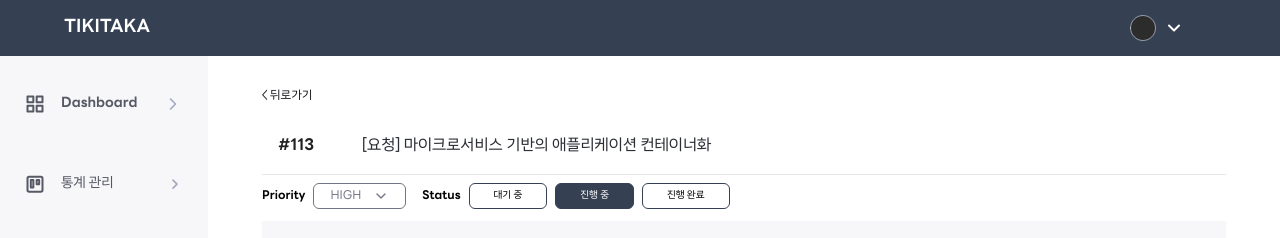
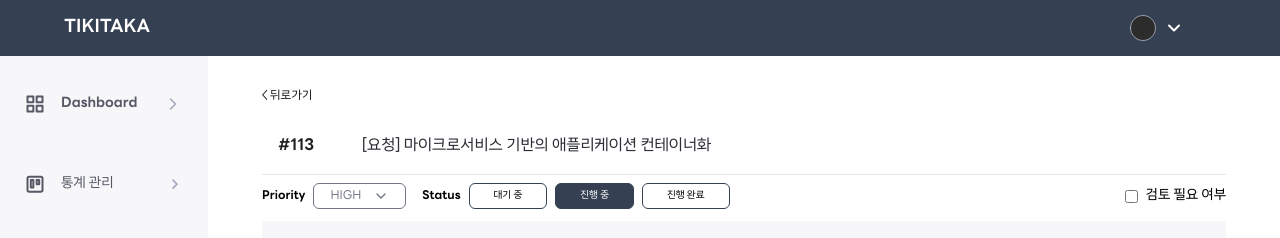
Before and after one commit to lamiiiii/TRILLION-TikiTaka-FE, a React app: page /manager/detail in a window 1280 px wide. Shown: the top 238 px of the page. Built offline with nearby package versions, Linux system fonts and the light colour scheme.

Commit message:
TKT-39 feat: 검토 현황 섹션 구현

```diff
--- a/src/components/common/Icon.tsx
+++ b/src/components/common/Icon.tsx
@@ -241,3 +241,12 @@ export function LinkIcon() {
     </svg>
   );
 }
+
+// 체크 아이콘
+export function CheckIcon() {
+  return (
+    <svg width="16" height="16" viewBox="0 0 16 16" fill="none" xmlns="http://www.w3.org/2000/svg">
+      <path d="M13.3332 4L5.99984 11.3333L2.6665 8" stroke="#1E1E1E" stroke-width="1.6" stroke-linecap="round" stroke-linejoin="round" />
+    </svg>
+  );
+}
--- a/src/components/manager/detail/ManagerDetailContainer.tsx
+++ b/src/components/manager/detail/ManagerDetailContainer.tsx
@@ -9,8 +9,12 @@ import TicketDetail from './TicketDetail';
 import TicketSetting from './TicketSetting';
 import TicketTask from './TicketTask';
 import {CONTAINERIZATION_REQUEST} from '../../../constants/constants';
+import TicketReview from './TicketReview';
+import {useTicketStore} from '../../../store/store';
 
 export default function ManagerDetailContainer() {
+  const {isReviewNeeded} = useTicketStore();
+
   const navigate = useNavigate();
   const handleGoBack = () => {
     navigate(-1);
@@ -36,6 +40,7 @@ export default function ManagerDetailContainer() {
         </div>
 
         <section className="flex flex-col gap-5 w-full">
+          {isReviewNeeded && <TicketReview />}
           <TicketDetail />
           <TicketSetting />
           <TicketTask />
--- a/src/components/manager/detail/StatusBar.tsx
+++ b/src/components/manager/detail/StatusBar.tsx
@@ -8,8 +8,8 @@ interface StatusBarProps {
 }
 export default function StatusBar({status}: StatusBarProps) {
   const [currentStatus, setCurrentStatus] = useState(status);
-  const priority = useTicketStore((state) => state.priority);
-  const setPriority = useTicketStore((state) => state.setPriority);
+  const {isReviewNeeded, setIsReviewNeeded, priority, setPriority} = useTicketStore();
+
   const handlePrioritySelect = (selectedOption: string) => {
     setPriority(selectedOption);
   };
@@ -18,8 +18,13 @@ export default function StatusBar({status}: StatusBarProps) {
     setCurrentStatus(option);
   };
 
+  const handleReviewCheckbox = () => {
+    setIsReviewNeeded(!isReviewNeeded);
+  };
+
   return (
-    <div className="flex items-center gap-2 mt-2">
+    <div className="flex justify-between items-center gap-2 mt-2">
+      <div className="flex items-center gap-2">
         <div className="flex items-center gap-2 mr-2">
           <label className="text-body-bold">Priority</label>
           <DropDown label="Priority" options={PRIORITY} value={priority} onSelect={handlePrioritySelect} />
@@ -40,5 +45,13 @@ export default function StatusBar({status}: StatusBarProps) {
           ))}
         </div>
       </div>
+
+      <section className="flex items-center gap-4">
+        <label className="flex items-center gap-2 text-subtitle-regular">
+          <input type="checkbox" checked={isReviewNeeded} onChange={handleReviewCheckbox} />
+          검토 필요 여부
+        </label>
+      </section>
+    </div>
   );
 }
--- /dev/null
+++ b/src/components/manager/detail/TicketReview.tsx
@@ -0,0 +1,33 @@
+import {CheckIcon} from '../../common/Icon';
+import Profile from '../../common/Profile';
+
+// 임시 데이터
+const reviewers = [
+  {name: 'Yeon', reviewed: true, reviewDate: '2025.02.06'},
+  {name: 'John', reviewed: false},
+  {name: 'Alex', reviewed: true, reviewDate: '2025.02.07'},
+];
+
+export default function TicketReview() {
+  return (
+    <div className="flex flex-col gap-2">
+      <label className="text-body-bold">검토 현황</label>
+      <div className="w-full p-5 border border-gray-2 rounded-[4px] bg-white text-subtitle-regular text-gray-15">
+        <ul className="flex flex-col gap-[7px]">
+          {reviewers.map((reviewer, index) => (
+            <li key={index} className="flex justify-between items-center">
+              <div className="flex items-center gap-2">
+                <Profile name={reviewer.name} backgroundColor="manager" size="md" />
+                <div className="flex flex-col ml-2">
+                  <span>{reviewer.name}</span>
+                  {reviewer.reviewed && <span className="text-caption-regular">{reviewer.reviewDate} 검토 완료</span>}
+                </div>
+              </div>
+              {reviewer.reviewed ? <CheckIcon /> : <button className="main-button">검토</button>}
+            </li>
+          ))}
+        </ul>
+      </div>
+    </div>
+  );
+}
--- a/src/interfaces/interfaces.ts
+++ b/src/interfaces/interfaces.ts
@@ -45,7 +45,9 @@ export interface TokenStore {
 
 export interface TicketStore {
   priority: PriorityType;
+  isReviewNeeded: boolean;
   setPriority: (priority: string) => void;
+  setIsReviewNeeded: (isReviewRequired: boolean) => void;
 }
 
 // 기타 interface
--- a/src/store/store.ts
+++ b/src/store/store.ts
@@ -20,5 +20,7 @@ export const useTokenStore = create<TokenStore>((set) => ({
 
 export const useTicketStore = create<TicketStore>((set) => ({
   priority: 'HIGH',
+  isReviewNeeded: false,
   setPriority: (priority: string) => set((state) => ({...state, priority})),
+  setIsReviewNeeded: (state) => set({isReviewNeeded: state}),
 }));
```
Lines whose indentation alone changed are shown as unchanged.
